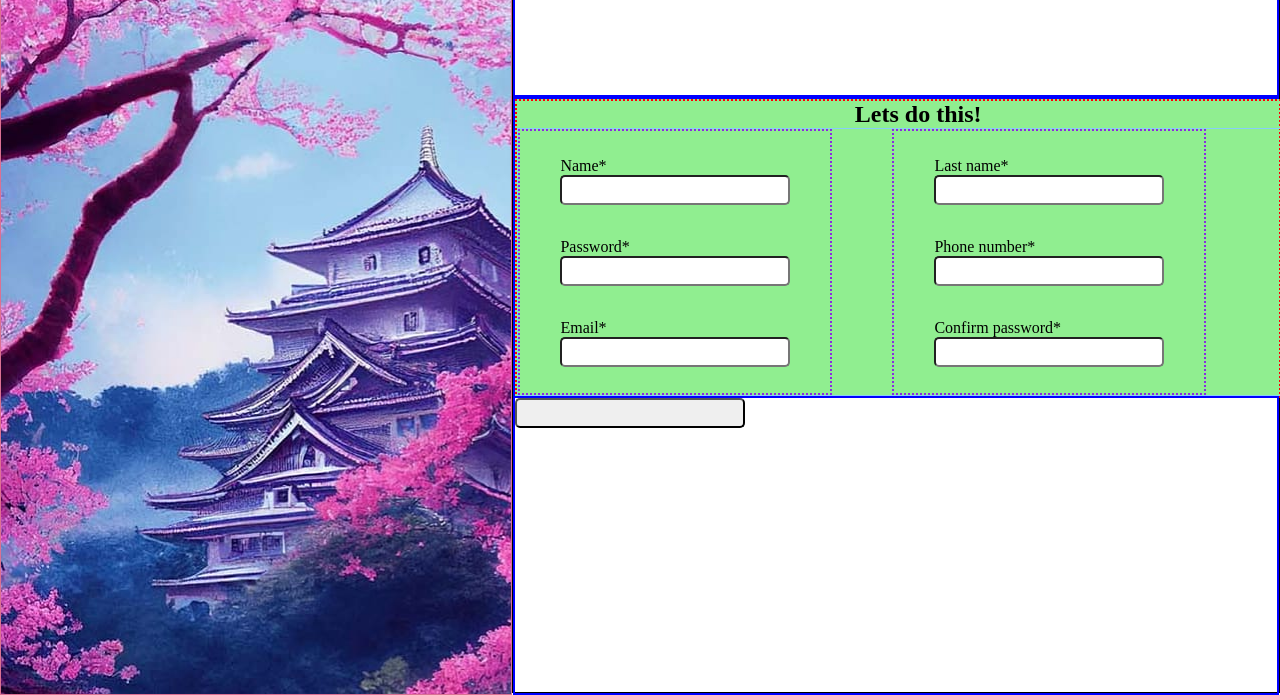
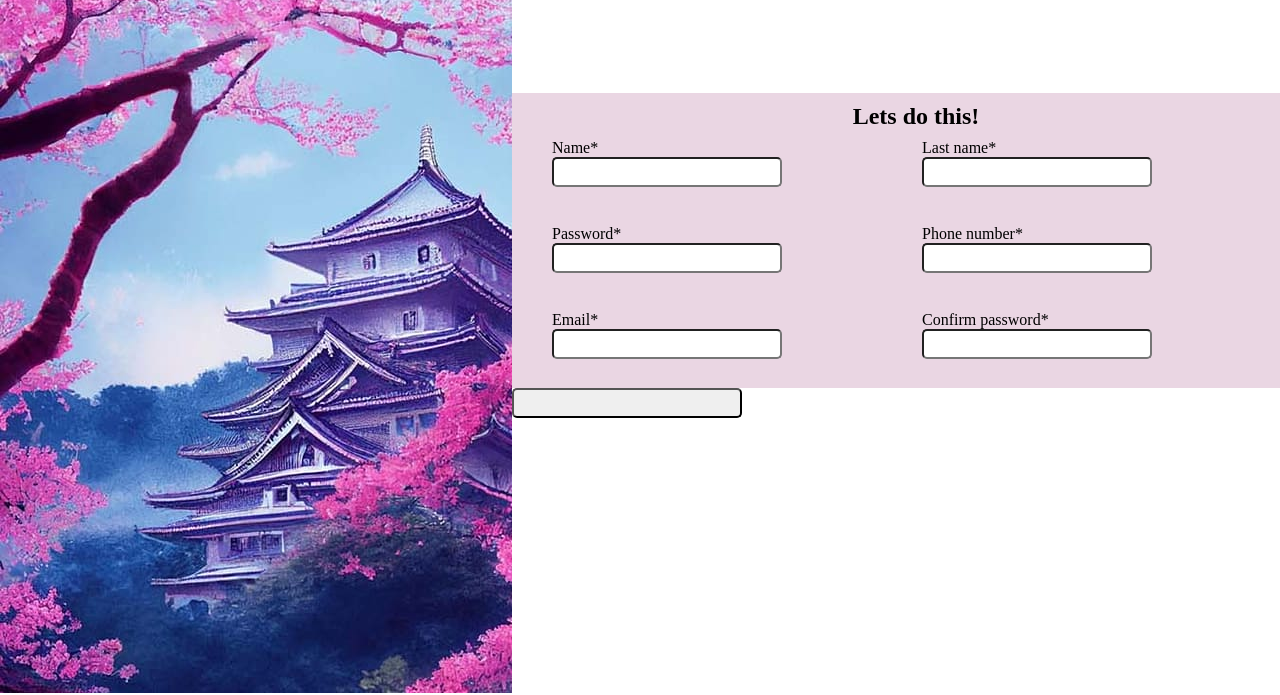
Before and after one commit to AgustinhoIA/simple-form, a plain HTML site: page index.html in a window 1280 px wide. Shown: the part 203-898 px from the top of the page. Drawn offline with Linux system fonts and the light colour scheme.

Commit message:
Minor changes

```diff
--- a/simple-form.css
+++ b/simple-form.css
@@ -18,19 +18,17 @@
     height: 100%;
     background-color: lightpink;
     background-image: url(img/sakura-background.jpg);
-    border: 1px solid palevioletred;
+
 }
 
 .main-panel {
     padding: 50px;
     width: 60%;
     padding: 0;
-    border: 1px solid black;
 }
 
 .block {
     height: 33%;
-    border: 2px solid blue;
 }
 
 
@@ -41,15 +39,13 @@ form {
     width: 100%;
     height: 100%;
     align-self: center;
-    border: 2px dotted red;
-    background-color: lightgreen;
+    background-color: rgb(234, 214, 227);
 }
 
 .form-panel{
     display: flex;
     width: 100%;
     height: 100%;
-    border: 1px solid lightskyblue;
 }
 
 .input-container {
@@ -57,14 +53,16 @@ form {
     flex-direction: column;
     margin-right: 60px;
     padding: 10px 40px 10px;
-    border: 2px dotted blueviolet;
     justify-content: space-around;
 
 }
 
 .legend {
     justify-content: center;
+    align-items: center;
     padding-left: 40px;
+    padding-top: 10px;
+    margin-bottom: -20px;
 }
 
 legend {
```
